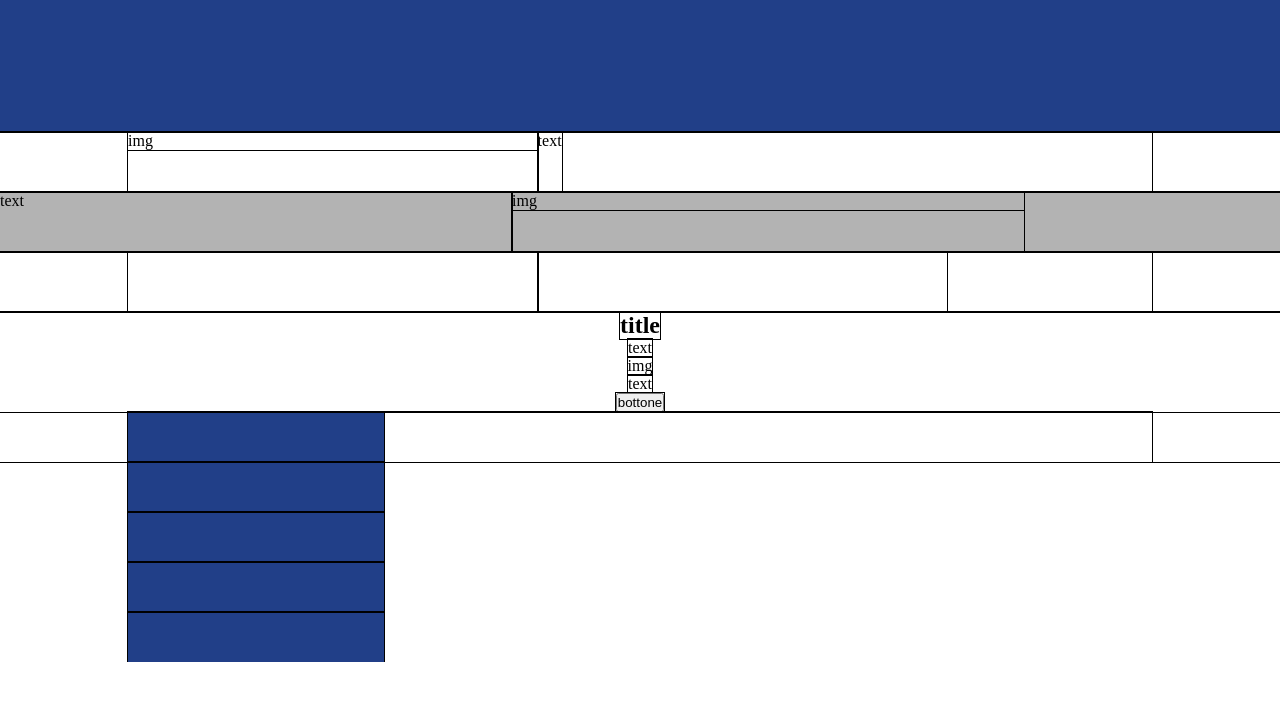
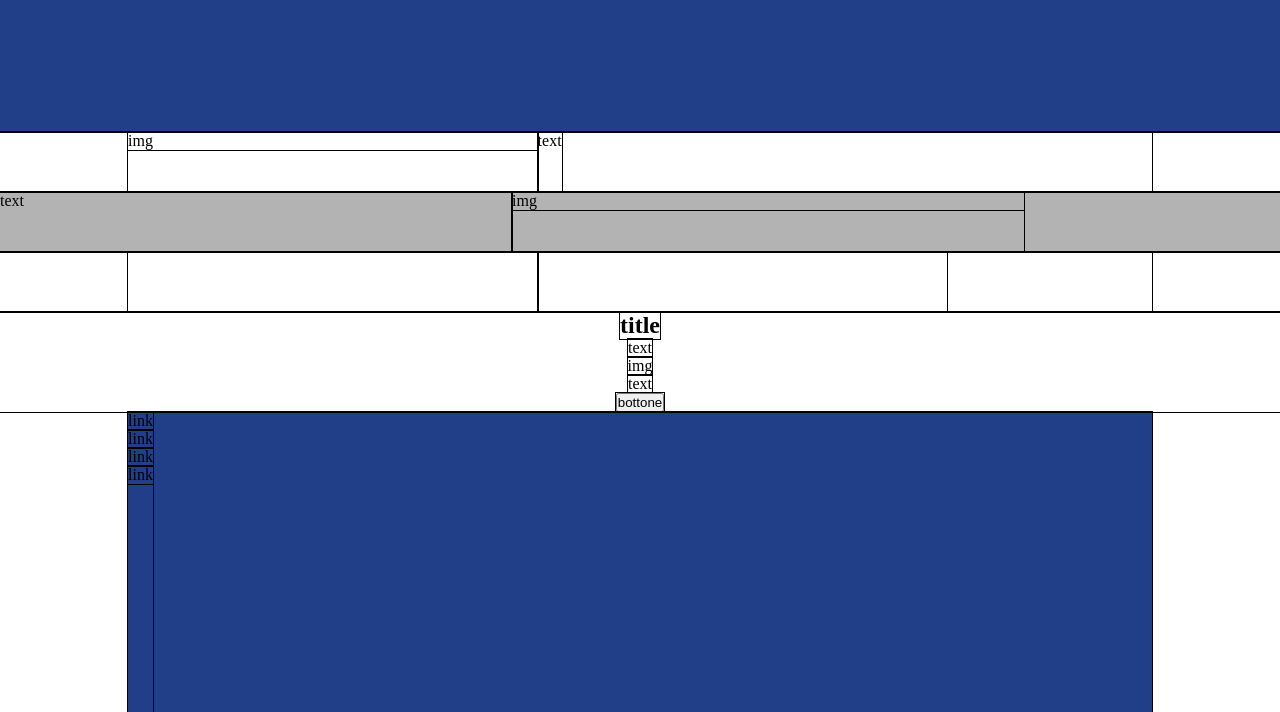
Before and after one commit to 413f10r/htmlcss-struttura-discord, a plain HTML site: page index.html in a window 1280 px wide. Shown: the part 168-880 px from the top of the page. Before the commit the page ends 830 px from the top, so only its background shows below. Drawn offline with Linux system fonts and the light colour scheme.

Commit message:
footer-try-2

```diff
--- a/css/style.css
+++ b/css/style.css
@@ -83,14 +83,26 @@ main section .column{
     flex-direction: column;
     align-items: center;
 }
+footer{
+    background-color: var(--color1);
+    height: 300px;
+}
 
-footer.flex div{
+/* footer.flex div{
     flex-basis: calc((100%-25% / 5));
     height: 50px;
     background-color: var(--color1);
+    align-items: flex-start;
 
 }
 
 footer.flex div:first-child{
     flex-basis: 25%;
+
+} */
+
+footer.link-utili{
+    height: 50px;
+    display: flex;
+
 }
--- a/index.html
+++ b/index.html
@@ -94,12 +94,12 @@
         </section>
 
         <footer class="container2 flex">
-            <div>
-                <div></div>
-                <div></div>
-                <div></div>
-                <div></div>
-                <div></div>
+            <div class="link-utili" id="sezione-1">
+                <div  class="link-utili">link</div>
+                <div class="link-utili">link</div>
+                <div class="link-utili">link</div>
+                <div class="link-utili">link</div>
+
 
             </div>
         </footer>
```
